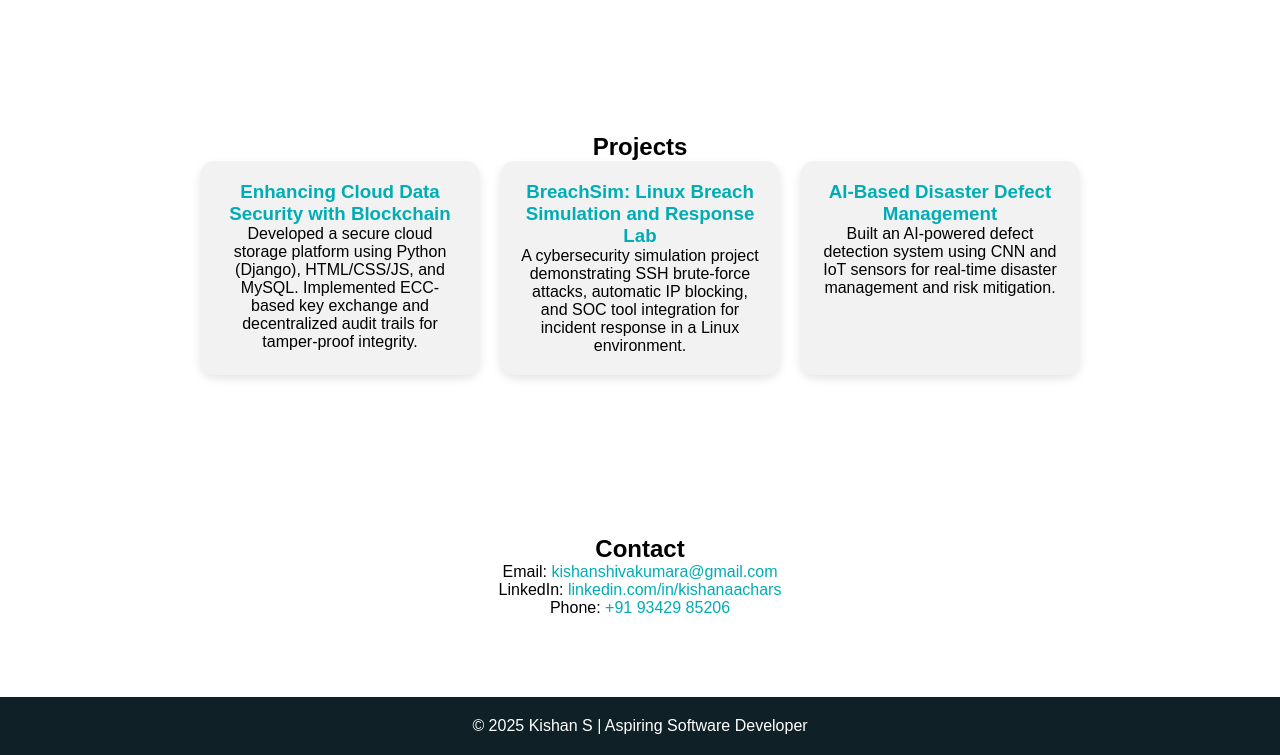
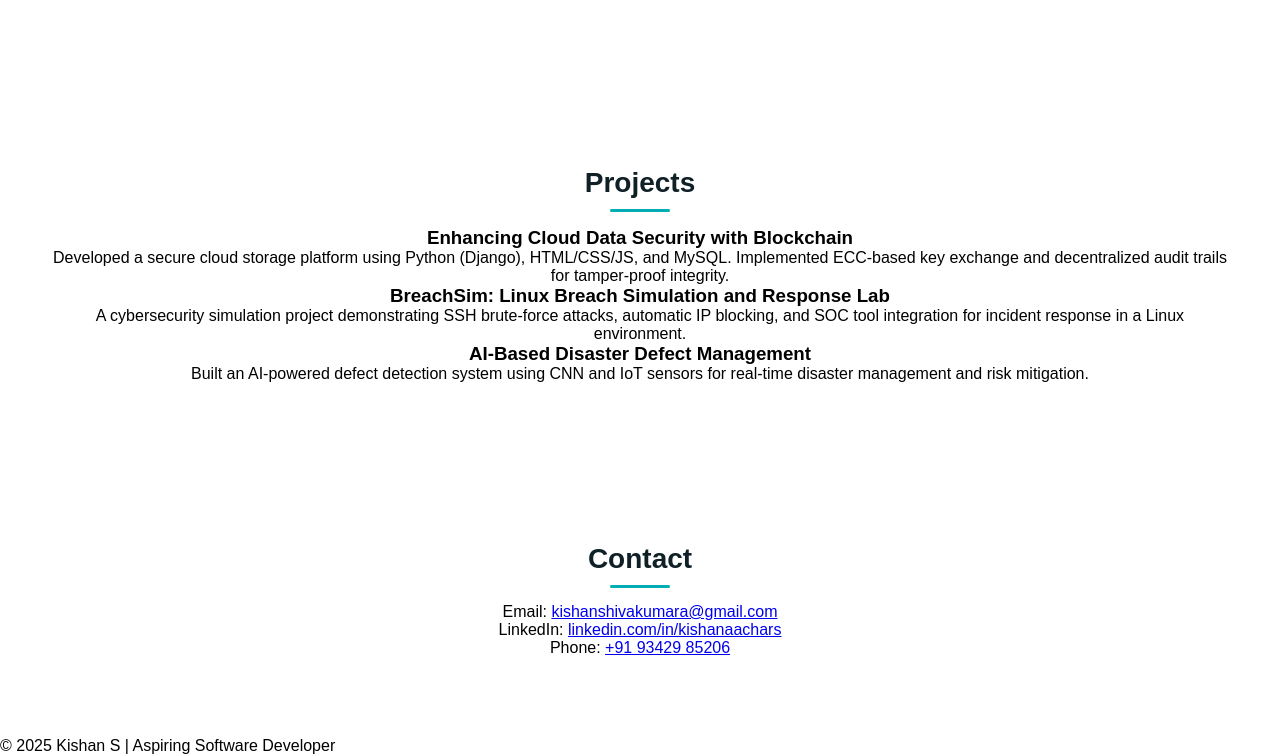
Before and after one commit to kishan-MARVEL/My-Portfolio, a plain HTML site: page index.html in a window 1280 px wide. Shown: the part 1453-2208 px from the top of the page. Drawn offline with Linux system fonts and the light colour scheme.

Commit message:
Update portf.css

```diff
--- a/portf.css
+++ b/portf.css
@@ -27,6 +27,7 @@ nav {
   font-size: 28px;
   font-weight: bold;
 }
+
 .logo span {
   color: #00adb5;
 }
@@ -89,6 +90,23 @@ section {
   text-align: center;
 }
 
+section h2 {
+  font-size: 28px;
+  color: #0f2027;
+  margin-bottom: 15px;
+  position: relative;
+}
+
+section h2::after {
+  content: "";
+  display: block;
+  width: 60px;
+  height: 3px;
+  background: #00adb5;
+  margin: 10px auto;
+  border-radius: 3px;
+}
+
 #about p {
   max-width: 700px;
   margin: 20px auto;
@@ -120,57 +138,4 @@ section {
 }
 
 /* Projects */
-.project-container {
-  display: flex;
-  flex-wrap: wrap;
-  justify-content: center;
-  gap: 20px;
-}
-
-.project-card {
-  background: #f2f2f2;
-  width: 280px;
-  padding: 20px;
-  border-radius: 15px;
-  box-shadow: 0 4px 10px rgba(0,0,0,0.1);
-  transition: transform 0.3s;
-}
-
-.project-card:hover {
-  transform: translateY(-5px);
-}
-
-.project-card h3 {
-  color: #00adb5;
-}
-
-/* Contact */
-#contact a {
-  color: #00adb5;
-  text-decoration: none;
-}
-
-#contact a:hover {
-  text-decoration: underline;
-}
-
-/* Footer */
-footer {
-  background: #0f2027;
-  color: white;
-  text-align: center;
-  padding: 20px;
-}
-
-/* Responsive */
-@media (max-width: 768px) {
-  nav ul {
-    flex-direction: column;
-  }
-  .hero h2 {
-    font-size: 30px;
-  }
-  section {
-    padding: 50px 20px;
-  }
-}
+.pr
```
